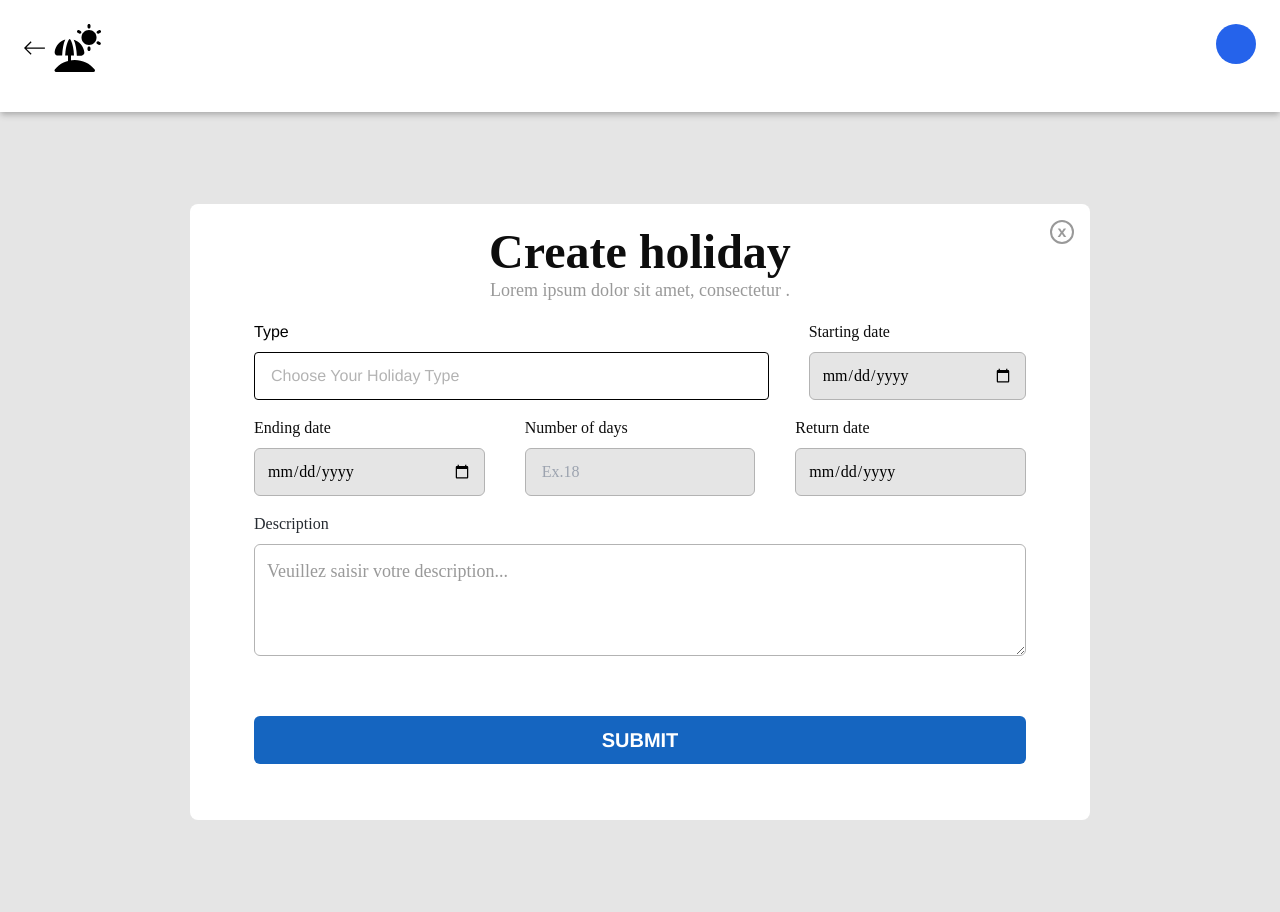
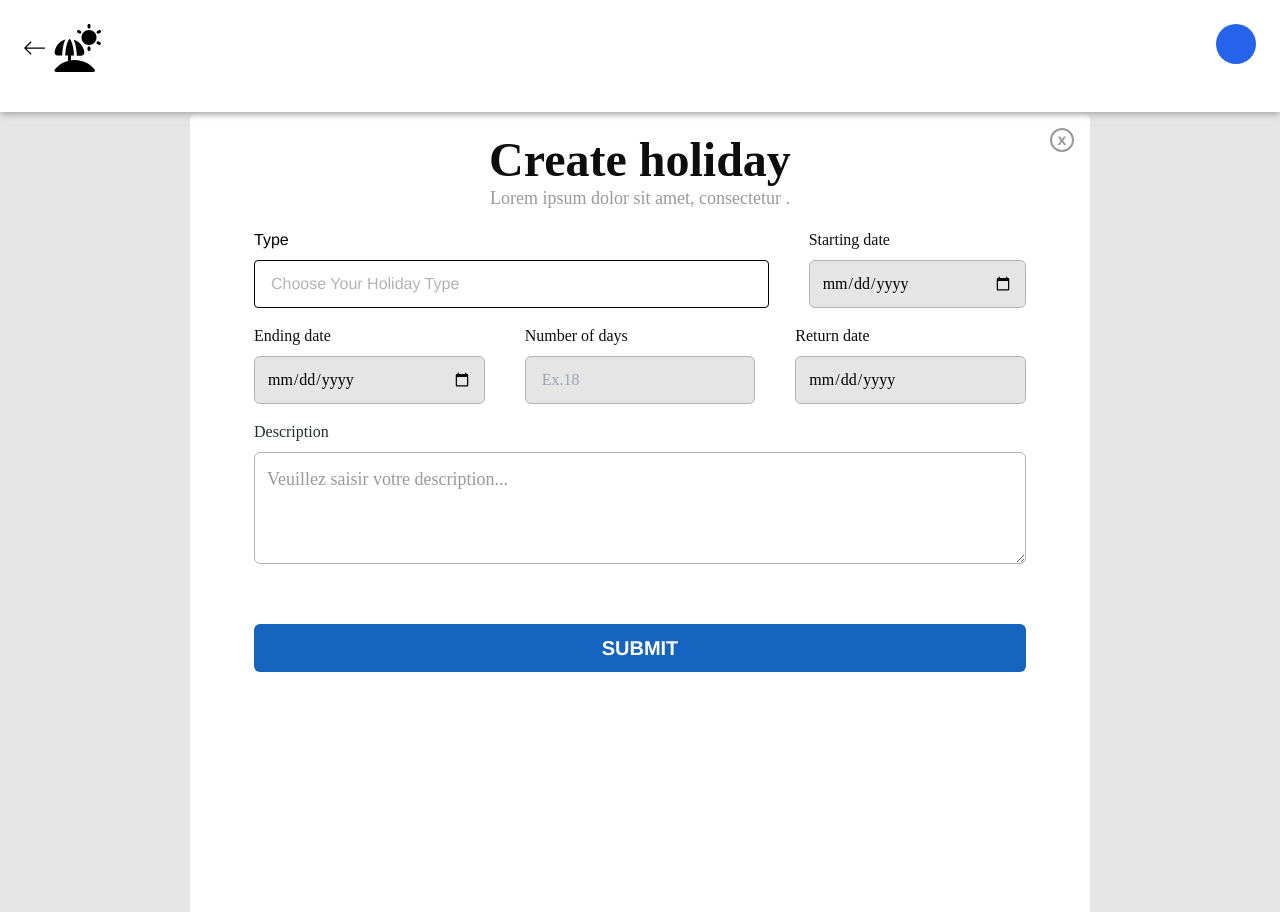
Before and after one commit to HermannKateu/localStorage-in-vue3, a Vue app in the folder holiday-project/: page /create-holiday in a window 1280 px wide. After the commit the page ends 800 px from the top, so only its background shows below. Built offline with nearby package versions, Linux system fonts and the light colour scheme.

Commit message:
removing the scroll

```diff
--- a/holiday-project/src/views/CreateHolidayForm.vue
+++ b/holiday-project/src/views/CreateHolidayForm.vue
@@ -1,7 +1,7 @@
 <template>
-  <div class="bg-gray-100 h-screen flex md:bg-gray-100" v-if="show">
+  <div class="bg-gray-100 h-screen md:h-[90vw] md:fixed flex md:bg-gray-100 overflow-hidden" v-if="show">
     <form
-      class="px-4 pt-4 max-w-[900px] md:m-auto md:bg-white md:rounded-lg md:px-16 relative"
+      class="px-4 pt-4 max-w-[900px] md:mx-auto md:bg-white md:rounded-lg md:px-16 relative"
     >
       <span
           class="flex p-2.5 h-3 w-3 rounded-full border-2 border-gray justify-center items-center font-bold text-gray absolute right-4 cursor-pointer"
--- a/holiday-project/src/views/HolidayList.vue
+++ b/holiday-project/src/views/HolidayList.vue
@@ -27,7 +27,7 @@
         <HolidaysCard
             v-for="(holiday, index) in allHolidays"
             :holiday="holiday"
-            class="max-w-[360px] grow cursor-pointer"
+            class="max-w-[380px] grow cursor-pointer"
             data-test="holiday-card"
             :key="index"
             @click="goTo(index)"
--- a/holiday-project/src/views/HolidaysItem.vue
+++ b/holiday-project/src/views/HolidaysItem.vue
@@ -1,4 +1,5 @@
 <template>
+  <section>
     <ModalWrapper :show="shouldSHowDelete">
       Are you sure you want to delete this Holiday ?
       <div class="flex gap-x-4 my-2">
@@ -55,6 +56,7 @@
         </div>
       </div>
     </div>
+  </section>
 </template>
 
 <script setup lang="ts">
--- a/holiday-project/src/views/SignUpPage.vue
+++ b/holiday-project/src/views/SignUpPage.vue
@@ -156,7 +156,7 @@ const submitForm = async (): Promise<void> => {
       await router.push("/home");
       return
     } else if (allUsers.length && allUsers.every(user => user.email !== singUpData.email)) {
-      currentUser.value = singUpData
+      currentUser.value = singUpData;
       localStorage.setItem("user", JSON.stringify(singUpData));
       allUsers.push(singUpData)
       localStorage.setItem(FORM_DATA, JSON.stringify(allUsers));
```
Lines whose indentation alone changed are shown as unchanged.
